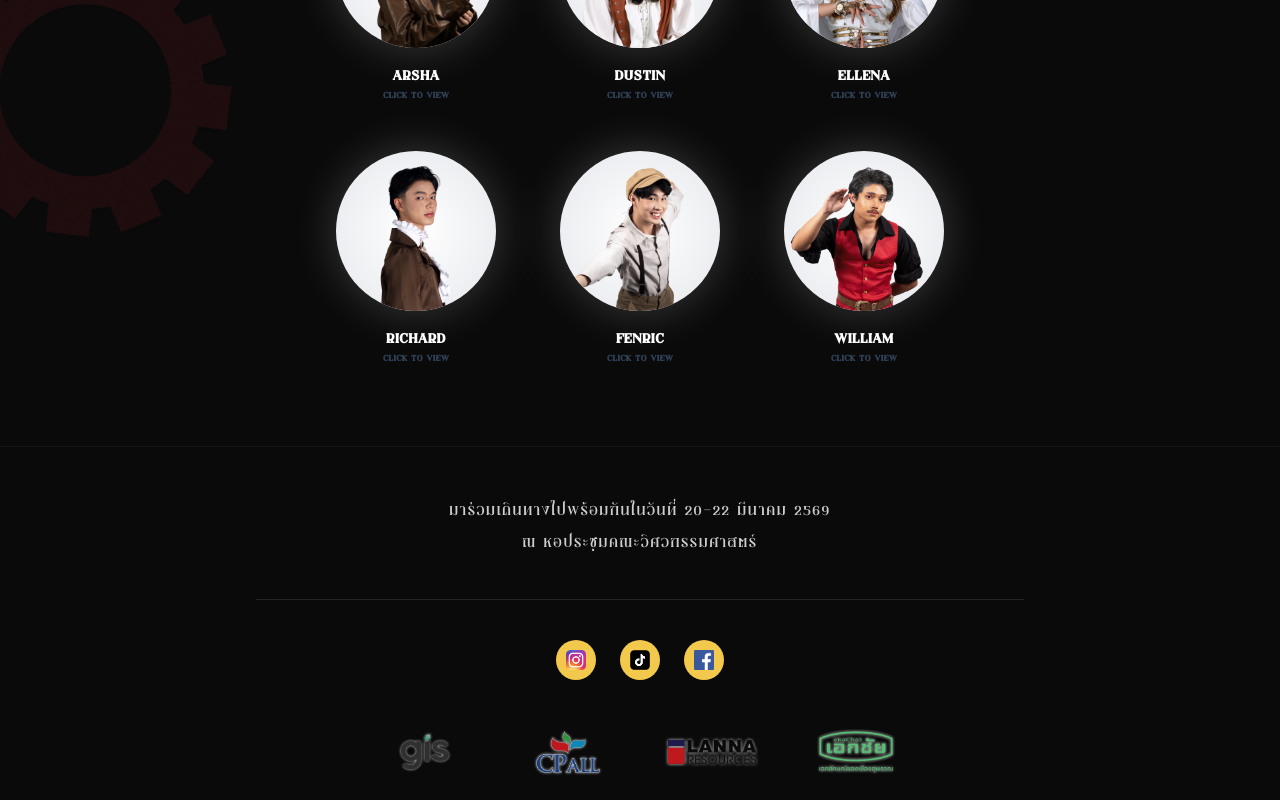
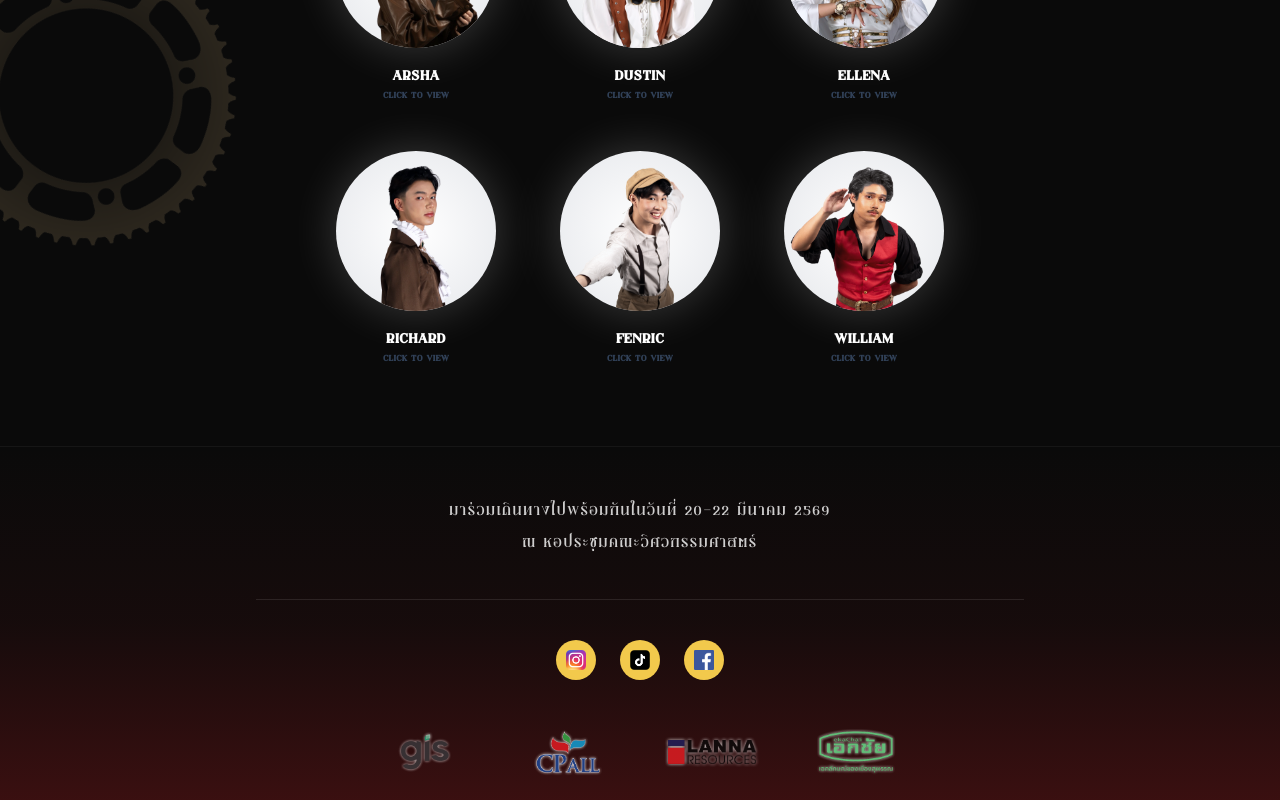
Before and after one commit to ITLaKornVidva/web-lakorn-2026, a React (Vite) app: page / in a window 1280 px wide. Shown: the part 2763-3563 px from the top of the page. Built offline with nearby package versions, Linux system fonts and the light colour scheme.

Commit message:
feat and fix : change gear picture and added a transparent red gradient background to the sponsor section

```diff
--- a/src/components/Landing/Footer.tsx
+++ b/src/components/Landing/Footer.tsx
@@ -7,7 +7,9 @@ export function Footer() {
     ];
 
     return (
-        <footer className="w-full bg-[#0A0A0A] pt-12 pb-6 px-6 flex flex-col items-center border-t border-white/5 relative z-10">
+        <footer className="w-full bg-[#0A0A0A] pt-12 pb-6 px-6 flex flex-col items-center border-t border-white/5 relative z-10 overflow-hidden">
+            {/* Red Background Gradient */}
+            <div className="absolute inset-x-0 bottom-0 h-full w-full bg-gradient-to-t from-red-900/40 via-red-900/10 to-transparent z-[-1] pointer-events-none" />
 
             {/* Date & Venue */}
             <div className="text-center mb-10 max-w-2xl">
```
Also changed, not shown: public/assets/images/bg-gear-rotate.png.
